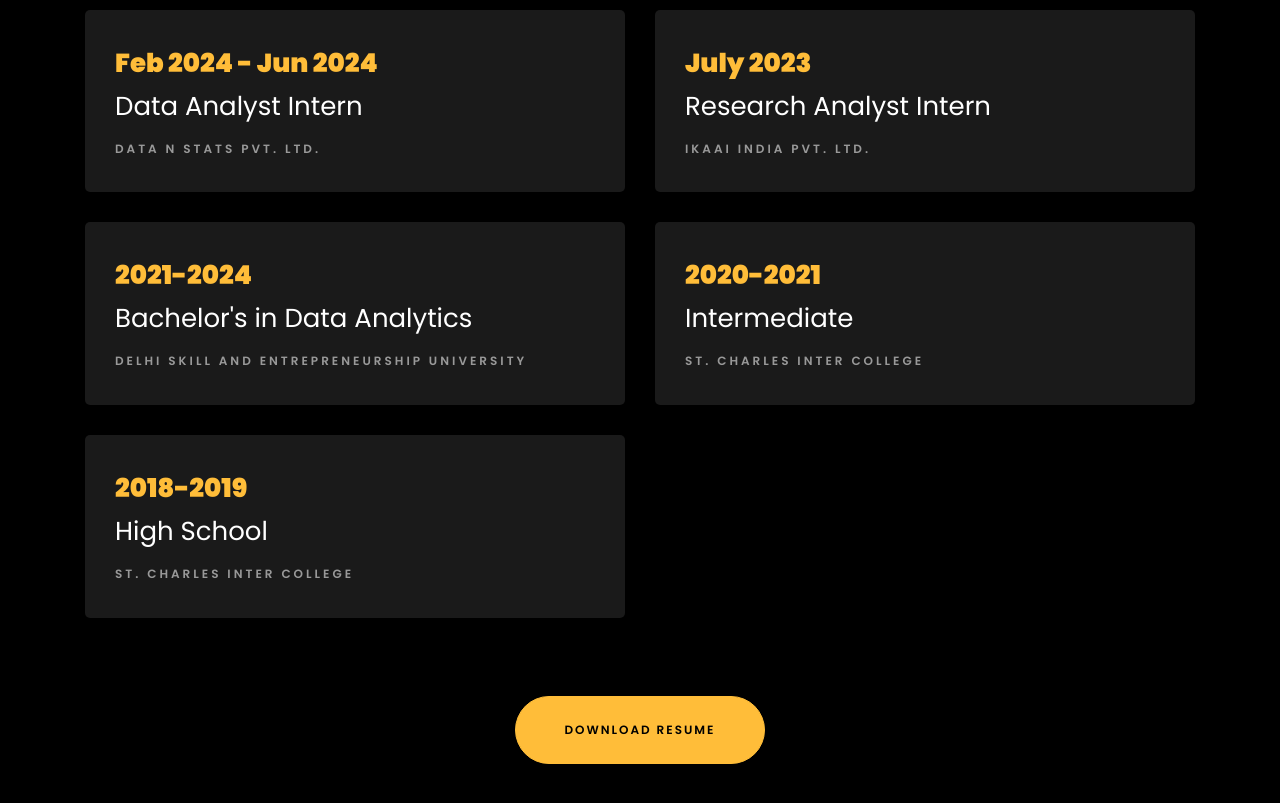
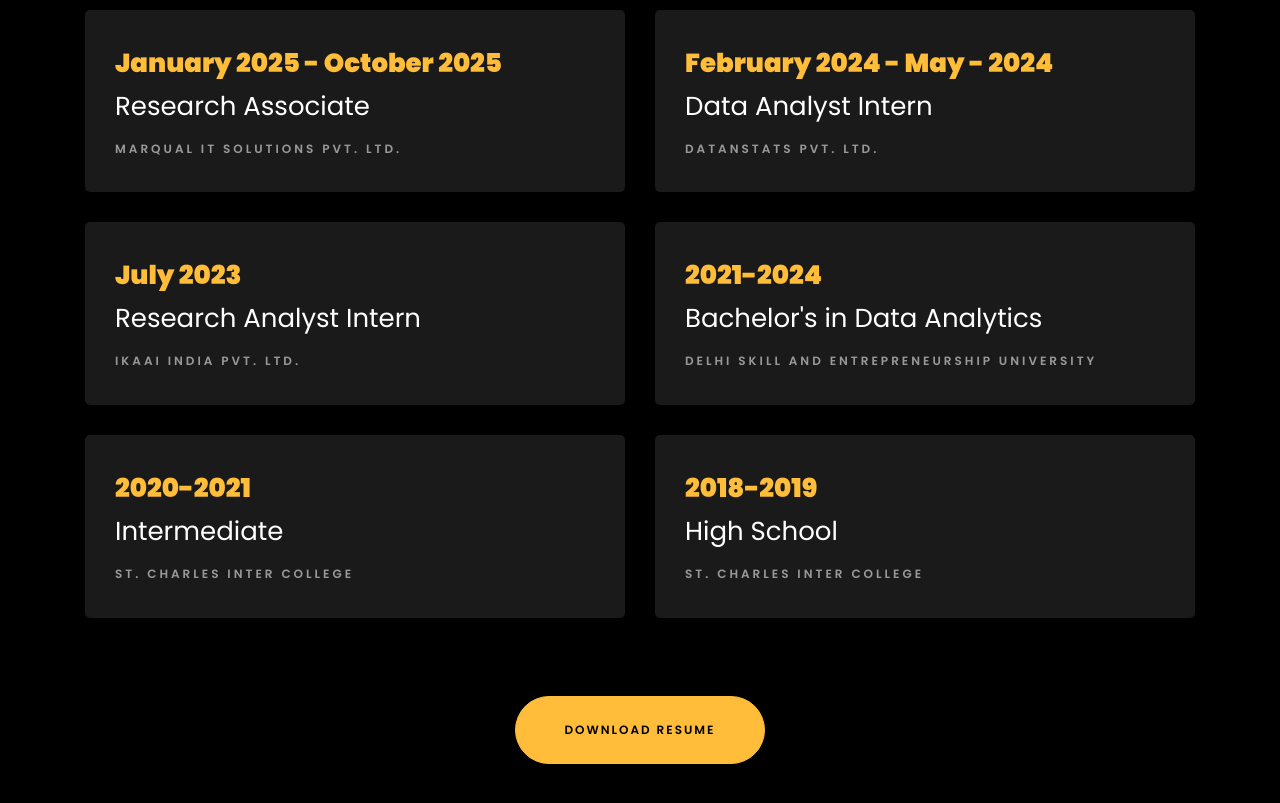
Before and after one commit to USERSAKSHAMJAIN/Personal-Portfolio, a plain HTML site: page index.html in a window 1280 px wide. Shown: the part 1615-2418 px from the top of the page. Drawn offline with Linux system fonts and the light colour scheme; files whose address does not match are found by name.

Commit message:
Update index.html

```diff
--- a/index.html
+++ b/index.html
@@ -150,31 +150,36 @@
 			<div class="row">
 				<div class="col-md-6">
 					<div class="resume-wrap ftco-animate">
-						<span class="date">Feb 2024 - Jun 2024</span>
-						<h2>Data Analyst Intern</h2>
-						<span class="position">Data N Stats Pvt. Ltd.</span>
+						<span class="date">January 2025 - October 2025</span>
+						<h2>Research Associate</h2>
+						<span class="position">Marqual IT Solutions Pvt. Ltd.</span>
 					</div>
 					<div class="resume-wrap ftco-animate">
-					<span class="date">2021-2024</span>
-						<h2>Bachelor's in Data Analytics</h2>
-						<span class="position">Delhi Skill and Entrepreneurship University</span>
+					<span class="date">July 2023</span>
+						<h2>Research Analyst Intern</h2>
+						<span class="position">IKAAI INDIA Pvt. Ltd.</span>
 					</div>
 					<div class="resume-wrap ftco-animate">
-					<span class="date">2018-2019</span>
-						<h2>High School</h2>
+					<span class="date">2020-2021</span>
+						<h2>Intermediate</h2>
 						<span class="position">St. Charles Inter College</span>
 					</div>
 				</div>
 
 				<div class="col-md-6">
 					<div class="resume-wrap ftco-animate">
-						<span class="date">July 2023</span>
-						<h2>Research Analyst Intern</h2>
-						<span class="position">ikaai india Pvt. Ltd.</span>
+						<span class="date">February 2024 - May - 2024</span>
+						<h2>Data Analyst Intern</h2>
+						<span class="position">DataNStats Pvt. Ltd.</span>
 					</div>
 					<div class="resume-wrap ftco-animate">
-						<span class="date">2020-2021</span>
-						<h2>Intermediate</h2>
+						<span class="date">2021-2024</span>
+						<h2>Bachelor's in Data Analytics</h2>
+						<span class="position">Delhi Skill and Entrepreneurship University</span>
+					</div>
+					<div class="resume-wrap ftco-animate">
+						<span class="date">2018-2019</span>
+						<h2>High School</h2>
 						<span class="position">St. Charles Inter College</span>
 					</div>
 				</div>
```
